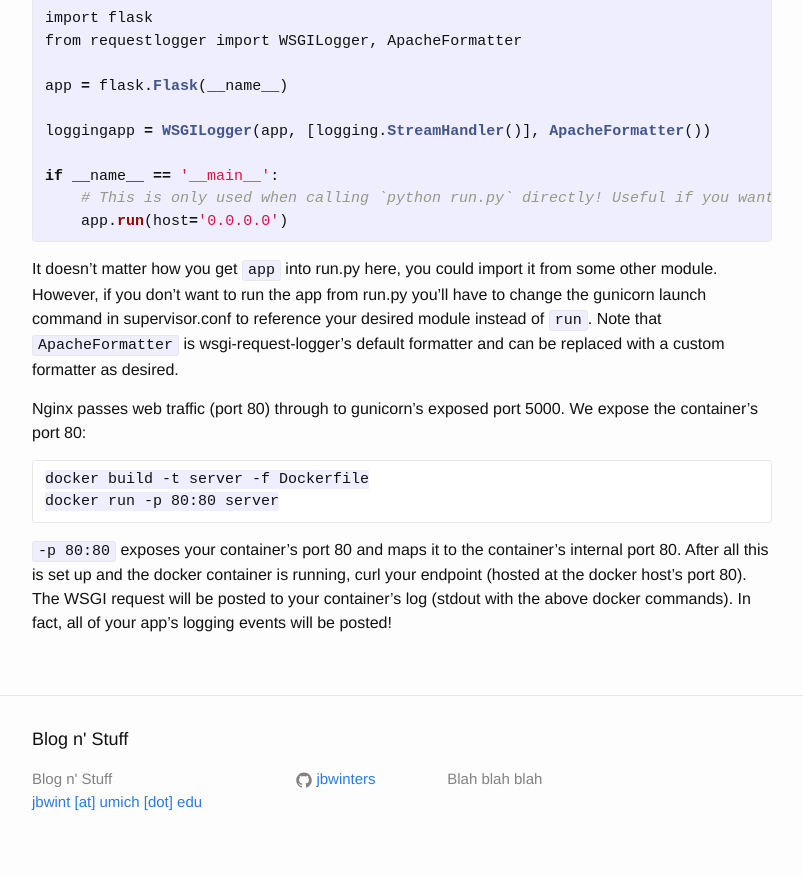
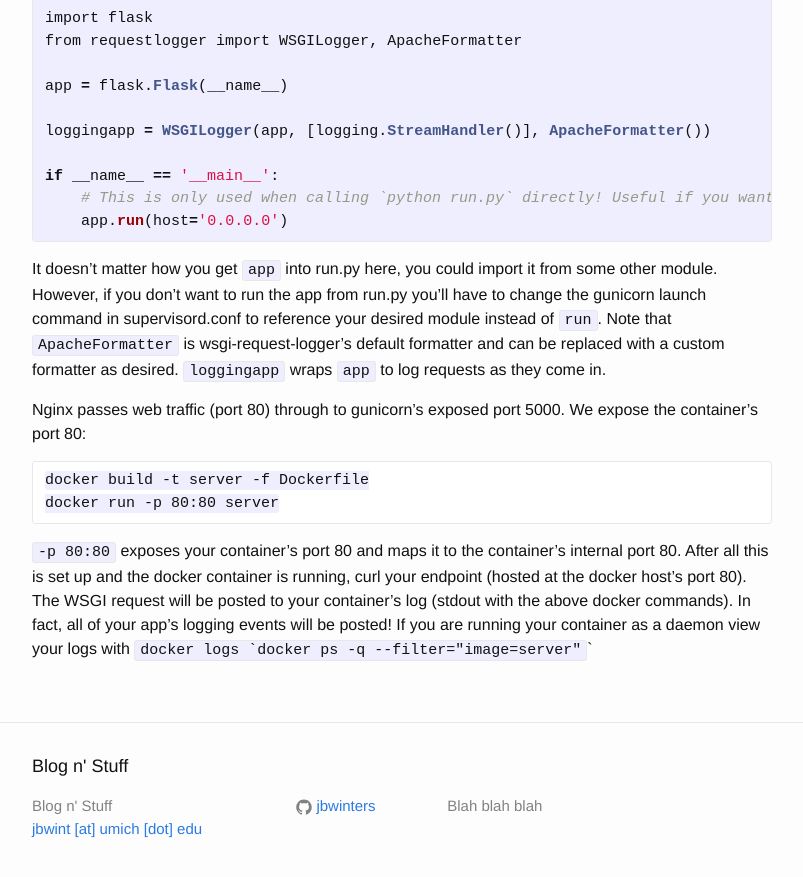
Before and after one commit to jbwinters/jbwinters.github.io, a Jekyll site: the page built from _posts/2016-01-15-docker-nginx-gunicorn-flask.markdown, in a window 1280 px wide and 900 px high, scrolled down 2508 px. Shown: the top 877 px of the window, without its empty margins (238-1041 px from the left). Built offline with Jekyll 4.4.1, drawn with Linux system fonts in a browser that asks for light colours; some of the changed text lies outside the part shown.

Commit message:
Last one, I promise.

````diff
--- a/_posts/2016-01-15-docker-nginx-gunicorn-flask.markdown
+++ b/_posts/2016-01-15-docker-nginx-gunicorn-flask.markdown
@@ -83,7 +83,7 @@ supervisord.conf:
 	stderr_logfile_maxbytes=0
 	accesslog=-
 
-The stdout_logfile/stderr_logfile stuff makes `[program:x]` output visible when supervisord is not a daemon. gunicorn is launched with `--enable-stdio-inheritance` so output is properly redirected. `run:loggingapp` tells gunicorn to run the `loggingapp` app in the `run` module.
+The stdout_logfile/stderr_logfile stuff makes `[program:x]` output visible in stdout/stderr when supervisord is not a daemon. gunicorn is launched with `--enable-stdio-inheritance` so output is properly redirected. `run:loggingapp` tells gunicorn to run the `loggingapp` app in the `run` module.
 
 requirements.txt:
 
@@ -113,11 +113,11 @@ if __name__ == '__main__':
     app.run(host='0.0.0.0')
 {% endhighlight %}
 
-It doesn't matter how you get `app` into run.py here, you could import it from some other module. However, if you don't want to run the app from run.py you'll have to change the gunicorn launch command in supervisor.conf to reference your desired module instead of `run`. Note that `ApacheFormatter` is wsgi-request-logger's default formatter and can be replaced with a custom formatter as desired.
+It doesn't matter how you get `app` into run.py here, you could import it from some other module. However, if you don't want to run the app from run.py you'll have to change the gunicorn launch command in supervisord.conf to reference your desired module instead of `run`. Note that `ApacheFormatter` is wsgi-request-logger's default formatter and can be replaced with a custom formatter as desired. `loggingapp` wraps `app` to log requests as they come in.
 
 Nginx passes web traffic (port 80) through to gunicorn's exposed port 5000. We expose the container's port 80:
 
 	docker build -t server -f Dockerfile
 	docker run -p 80:80 server
 
-`-p 80:80` exposes your container's port 80 and maps it to the container's internal port 80. After all this is set up and the docker container is running, curl your endpoint (hosted at the docker host's port 80). The WSGI request will be posted to your container's log (stdout with the above docker commands). In fact, all of your app's logging events will be posted!
+`-p 80:80` exposes your container's port 80 and maps it to the container's internal port 80. After all this is set up and the docker container is running, curl your endpoint (hosted at the docker host's port 80). The WSGI request will be posted to your container's log (stdout with the above docker commands). In fact, all of your app's logging events will be posted! If you are running your container as a daemon view your logs with ``docker logs `docker ps -q --filter="image=server"```
````
